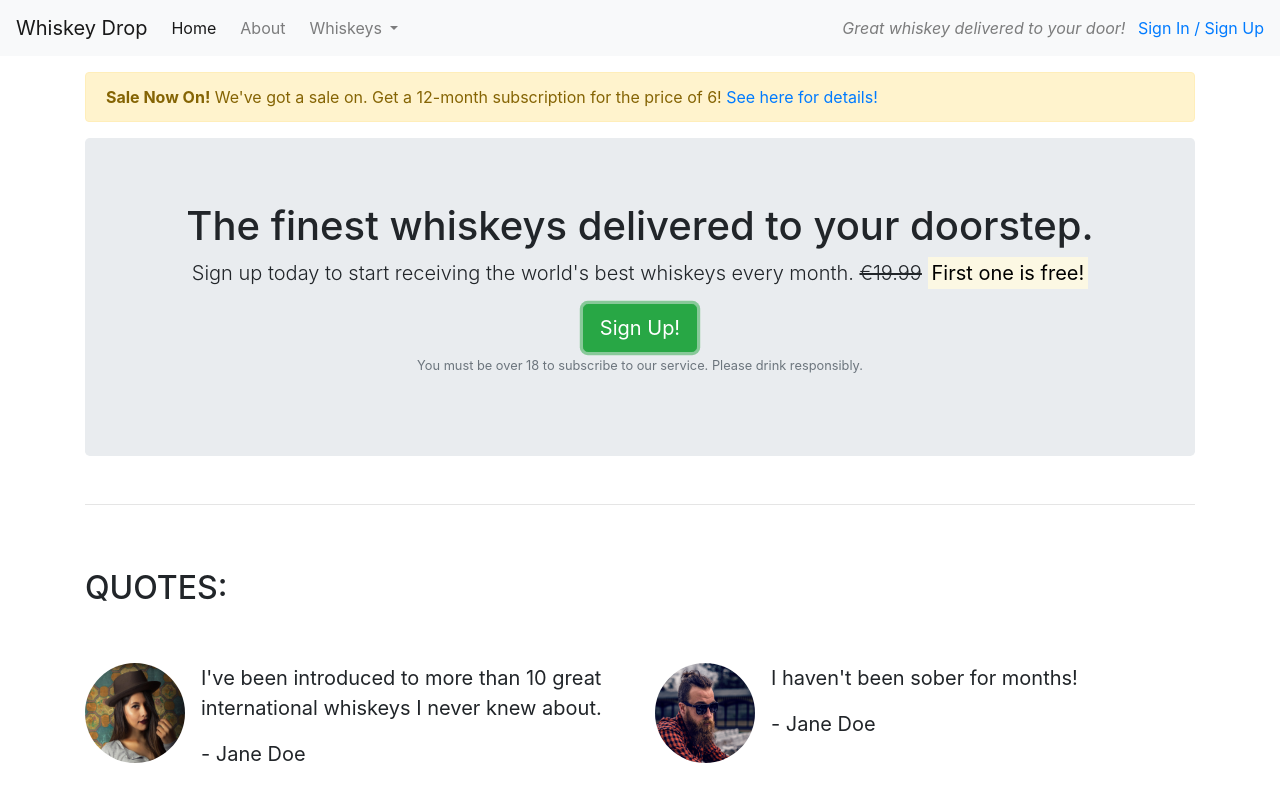
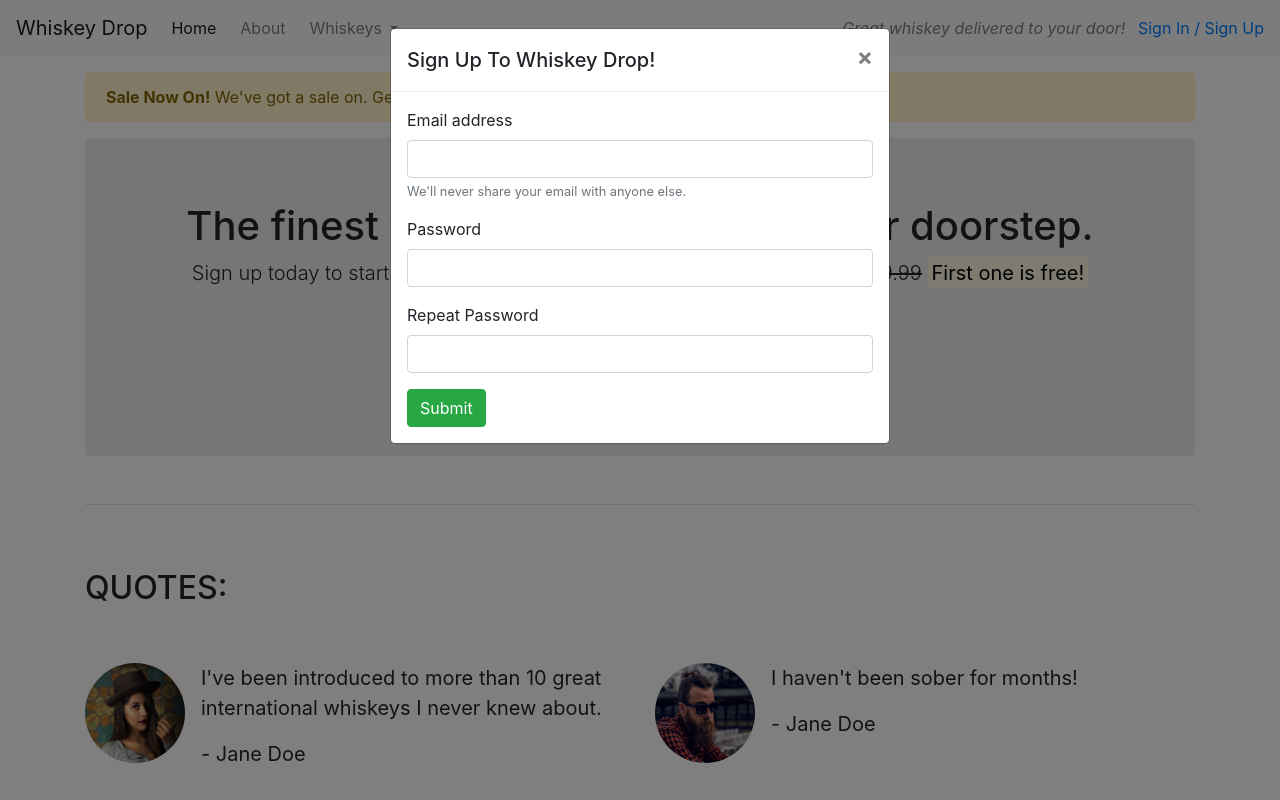
Before and after one commit to oerbeyer/bootstrap4, a plain HTML site: page index.html in a window 1280 px wide. Both pictures are taken after a click on the button "Sign Up!". Shown: the top 800 px of the page. Drawn offline with nearby package versions, Linux system fonts and the light colour scheme.

Commit message:
Add Sign up modal

```diff
--- a/index.html
+++ b/index.html
@@ -63,7 +63,8 @@
                         <s class="d-none d-sm-inline">€19.99</s>
                         <span class="d-inline d-sm-none"><br></span>
                         <strong><mark>First one is free!</mark></strong></p>
-                    <button class="btn btn-success btn-lg">Sign Up!</button>
+                    <button class="btn btn-success btn-lg" data-toggle="modal" data-target="#signUpModal">Sign
+                        Up!</button>
                     <p class="text-muted"><small>You must be over 18 to subscribe to our service. Please drink
                             responsibly.</small></p>
                 </section>
@@ -192,6 +193,41 @@
         </section>
         <!-- ./monthly favourites-->
     </article>
+
+    <div class="modal" tabindex="-1" id="signUpModal">
+        <div class="modal-dialog">
+            <div class="modal-content">
+                <div class="modal-header">
+                    <h5 class="modal-title">Sign Up To Whiskey Drop!</h5>
+                    <button type="button" class="close" data-dismiss="modal" aria-label="Close">
+                        <span aria-hidden="true">&times;</span>
+                    </button>
+                </div>
+                <div class="modal-body">
+                    <form>
+                        <div class="form-group">
+                            <label for="exampleInputEmail1">Email address</label>
+                            <input type="email" class="form-control" id="exampleInputEmail1"
+                                aria-describedby="emailHelp">
+                            <small id="emailHelp" class="form-text text-muted">We'll never share your email with anyone
+                                else.</small>
+                        </div>
+                        <div class="form-group">
+                            <label for="password">Password</label>
+                            <input type="password" class="form-control" id="password">
+                        </div>
+                        <div class="form-group">
+                            <label for="repeatPassword">Repeat Password</label>
+                            <input type="password" class="form-control" id="repeatPassword">
+                        </div>
+                        <button type="submit" class="btn btn-success">Submit</button>
+                    </form>
+                </div>
+            </div>
+        </div>
+    </div>
+
+
     <script src="https://code.jquery.com/jquery-3.5.1.slim.min.js"
         integrity="sha384-DfXdz2htPH0lsSSs5nCTpuj/zy4C+OGpamoFVy38MVBnE+IbbVYUew+OrCXaRkfj"
         crossorigin="anonymous"></script>
```
